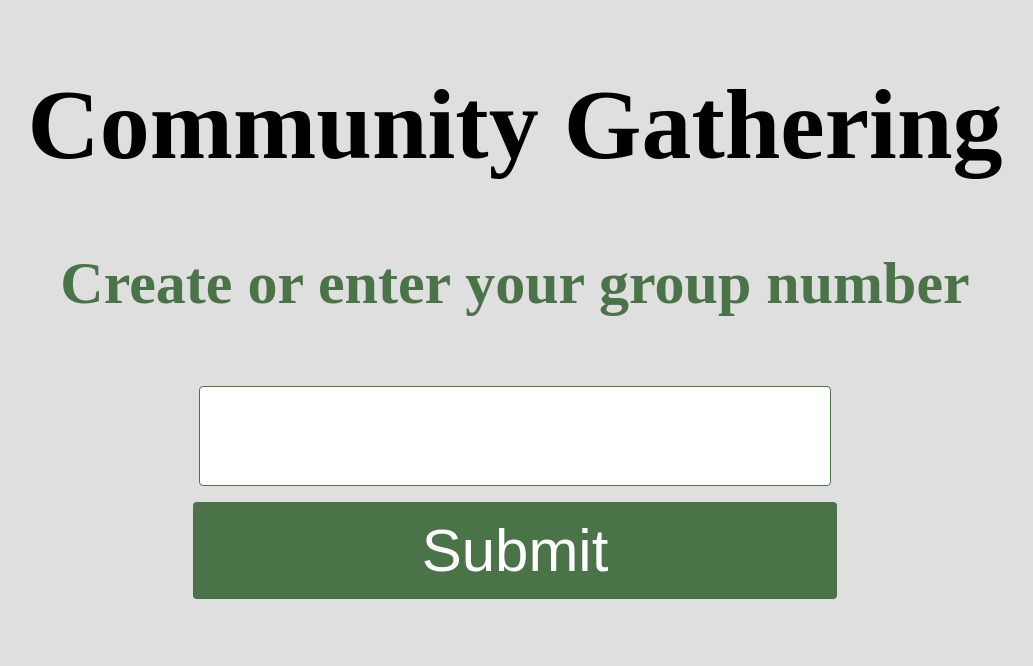
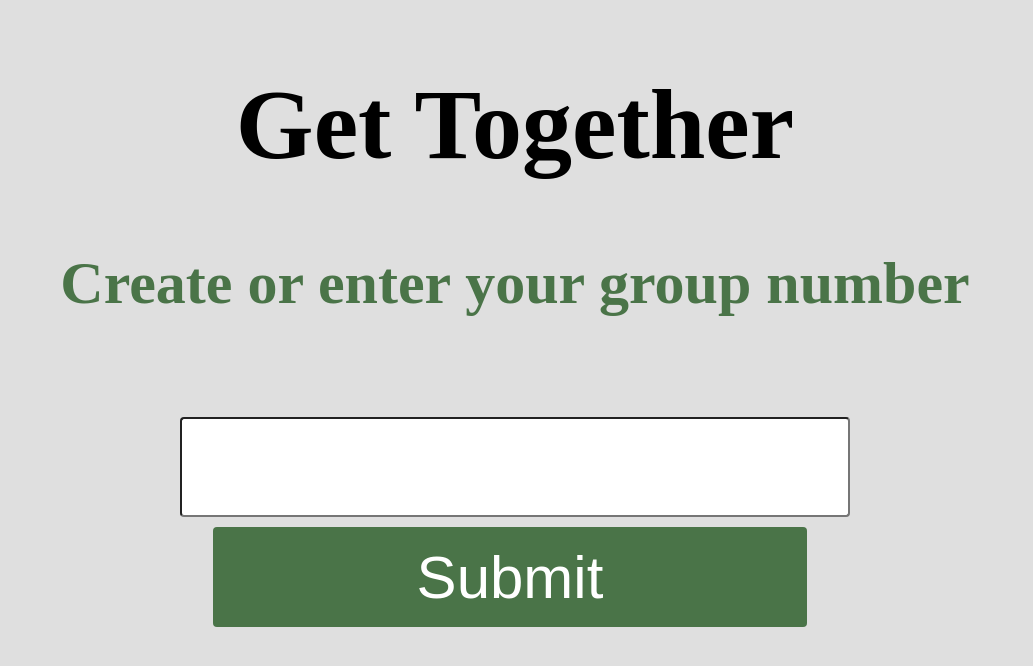
Before and after one commit to JohnQuitno/GetTogether, a plain HTML site: page index.html in a window 1280 px wide. Shown: the whole page, without its empty margins (125-1158 px from the left). Drawn offline with Linux system fonts and the light colour scheme.

Commit message:
made it look pretty

```diff
--- a/index.css
+++ b/index.css
@@ -22,26 +22,24 @@ div {
 }
 
 input[type=text], select {
-    width: 50%;
     color: #4a7448;
+    width:53%;
     height: 100px;
-    padding: 12px 20px;
-    margin: 8px 0;
-    display: inline-block;
-    border: 1px solid;
     border-radius: 4px;
+    margin-top: -40px;
     box-sizing: border-box;
     align-content :center;
     text-align: center;
-    font-size : 40px;
+    font-size : 50px;
   }
 
   input[type=submit] {
-    width: 51%;
     color:  #ffffff;
     background-color: #4a7448;
-    padding: 14px 20px;
-    margin: 8px 0;
+    width:47%;
+    height:100px;
+    margin-left: -10px;
+    margin-top:10px;
     border: none;
     border-radius: 4px;
     cursor: pointer;
--- a/index.html
+++ b/index.html
@@ -1,16 +1,18 @@
 <!DOCTYPE html>
 <html>
   <head>
-	<title>Community Gathering</title>
+	<title>Get Together</title>
 		<meta charset="utf-8" />
 		<link rel="stylesheet" type="text/css" href="index.css" />
   </head>
   <body>
-	<h1>Community Gathering</h1>
+	<h1>Get Together</h1>
 	<p>Create or enter your group number</p>
+	<div align="center">
 	<form action="login.html" method="GET">
 		<input type="text" name="Group" />
 		<input type="submit" value="Submit" />
 	</form>
+	</div>
   </body>
 </html>
--- a/login.js
+++ b/login.js
@@ -1,5 +1,5 @@
 	  var s = window.location.search.substring(7);
-	  document.getElementById("Group").innerHTML = "Your Group ID is: " + s;
+	  document.getElementById("Group").innerHTML = "Group ID: " + s;
       // Client ID and API key from the Developer Console
       var CLIENT_ID = '94285525800-hlb6lmdi6s6qv46a3oidrt9o66ujm0j0.apps.googleusercontent.com';
       var API_KEY = 'AIzaSyAaD_twdf0aIdxngcwADINk0GFfiCPOuwM';
```
Also changed, not shown: login.html (+4 -1 lines).
